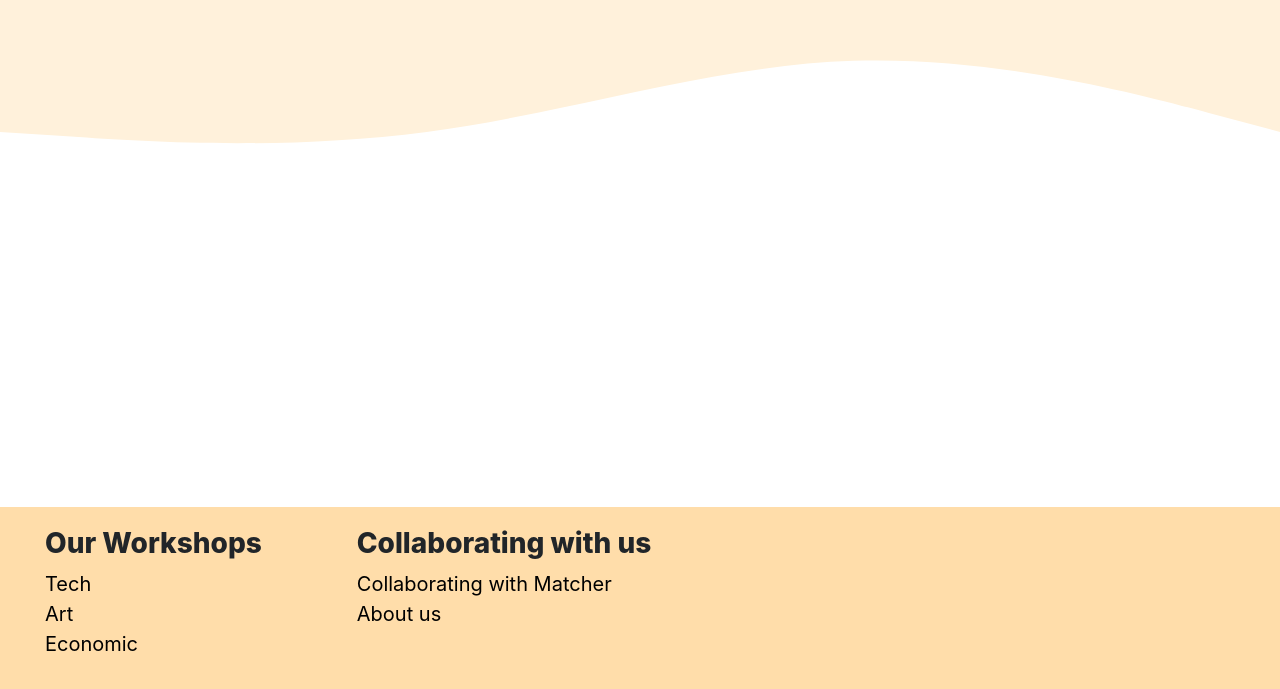
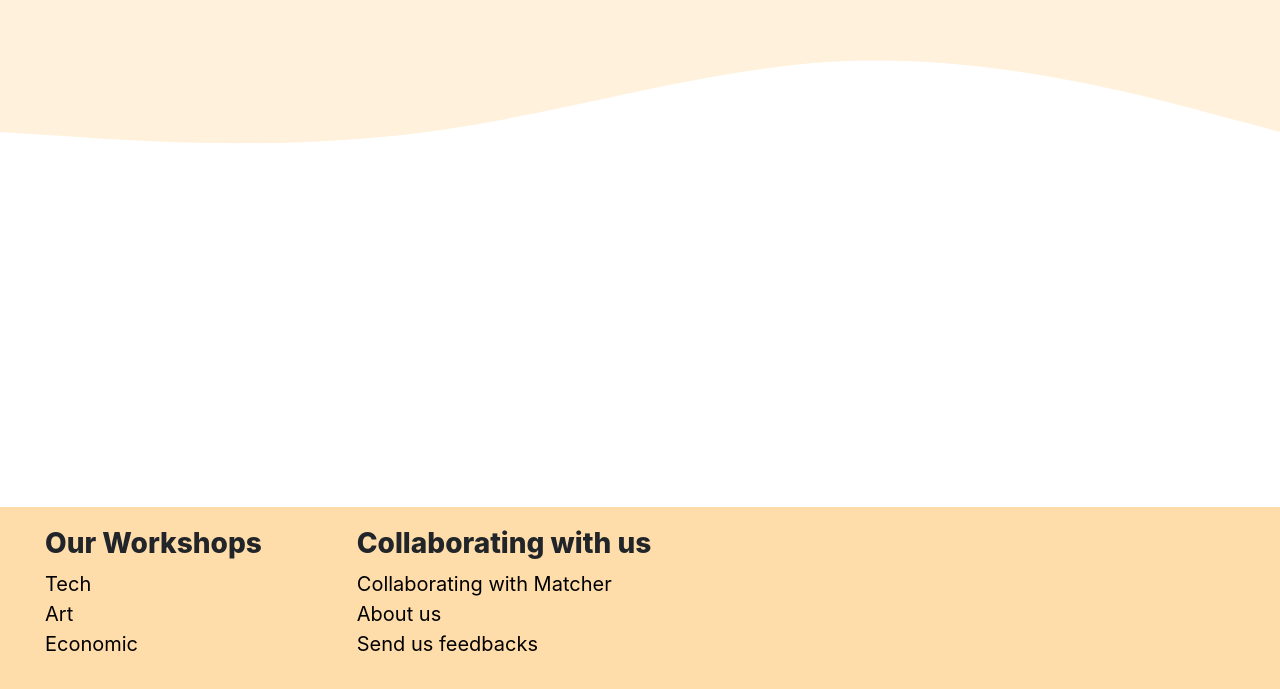
Before and after one commit to 2110423-2019-2/sec1_TerkyCompany-Frontend, a React (Create React App) app: page / in a window 1280 px wide. Shown: the part 1164-1853 px from the top of the page. Built offline with nearby package versions, Linux system fonts and the light colour scheme; no server answers; a web font is replaced by a local one.

Commit message:
fix report needs auth first & link from footer

```diff
--- a/src/Components/Footer/Footer.js
+++ b/src/Components/Footer/Footer.js
@@ -36,6 +36,7 @@ class Footer extends Component {
                             <div id="link-footer">
                                 <div><a id="link-footer" href="#">Collaborating with Matcher</a></div>
                                 <div><a id="link-footer" href="#">About us</a></div>
+                                <div><a id="link-footer" href="/report">Send us feedbacks</a></div>
                             </div>
                         </div>
                     </div>
--- a/src/Components/Report/Report.js
+++ b/src/Components/Report/Report.js
@@ -37,6 +37,11 @@ class Report extends React.Component {
                 username: ck['username'],
                 role: ck['userType']
             })
+        }
+
+        if(document.cookie === '') {
+            // alert("Please login first!")
+            window.location.assign("/login")
         }
     }
 
```
